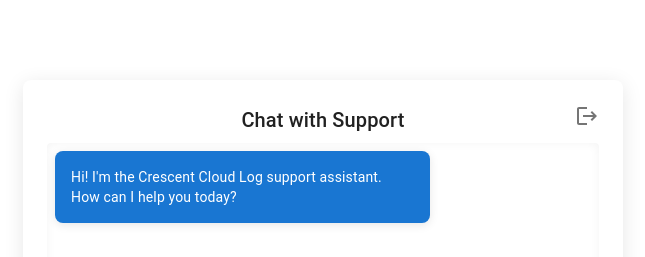
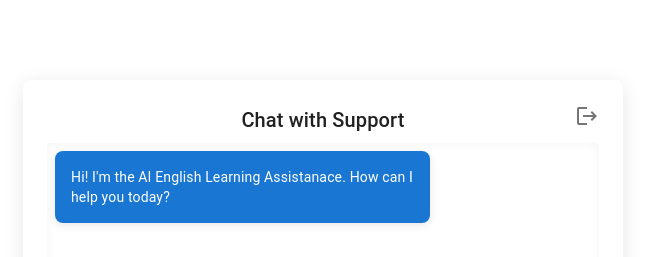
Before and after one commit to rshaikh2200/AI-Case-Study3, a Next.js app: page /components in a window 1280 px wide. Shown: the top 257 px of the page, without its empty margins (317-962 px from the left). Built offline with nearby package versions, Linux system fonts and the light colour scheme.

Commit message:
Update page.js

```diff
--- a/src/app/components/page.js
+++ b/src/app/components/page.js
@@ -11,7 +11,7 @@
   const [messages, setMessages] = useState([
     {
       role: 'assistant',
-      content: "Hi! I'm the Crescent Cloud Log support assistant. How can I help you today?",
+      content: "Hi! I'm the AI English Learning Assistanace. How can I help you today?",
     },
   ]);
   const [message, setMessage] = useState('');
```
